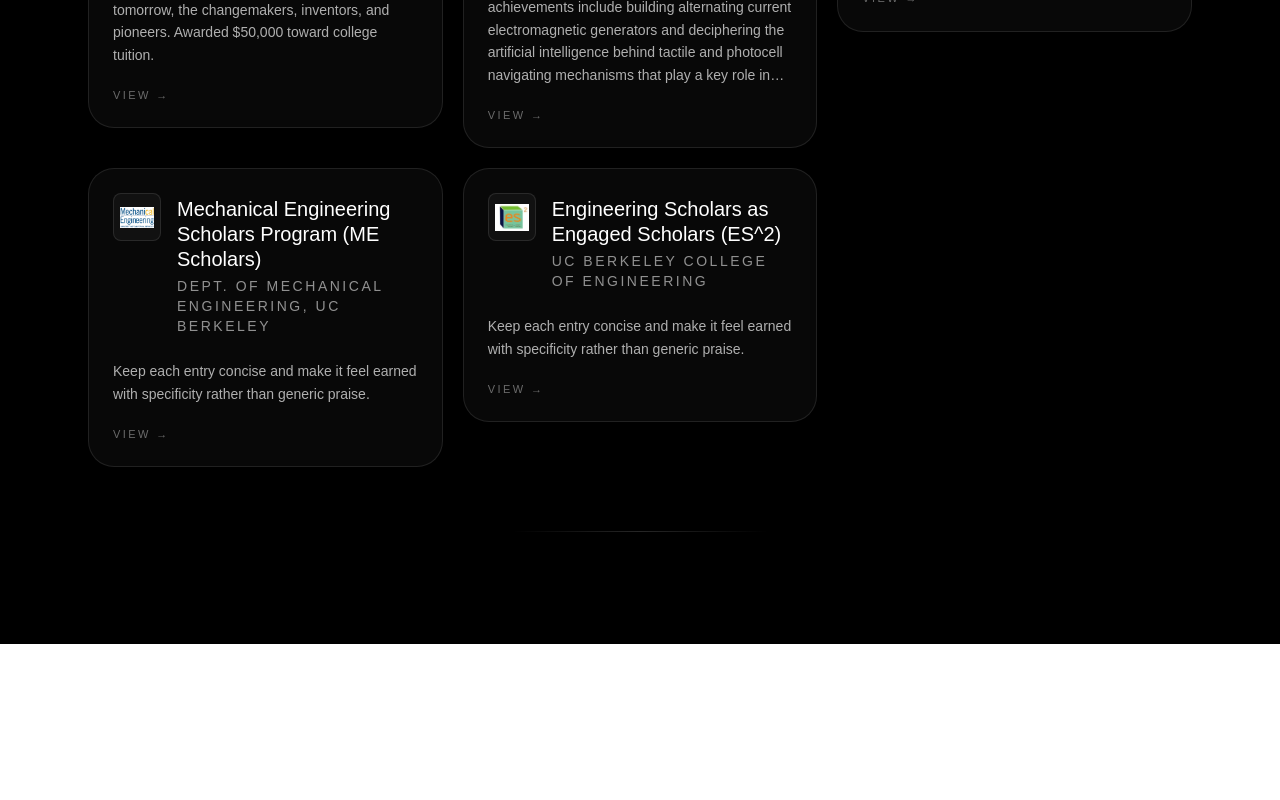
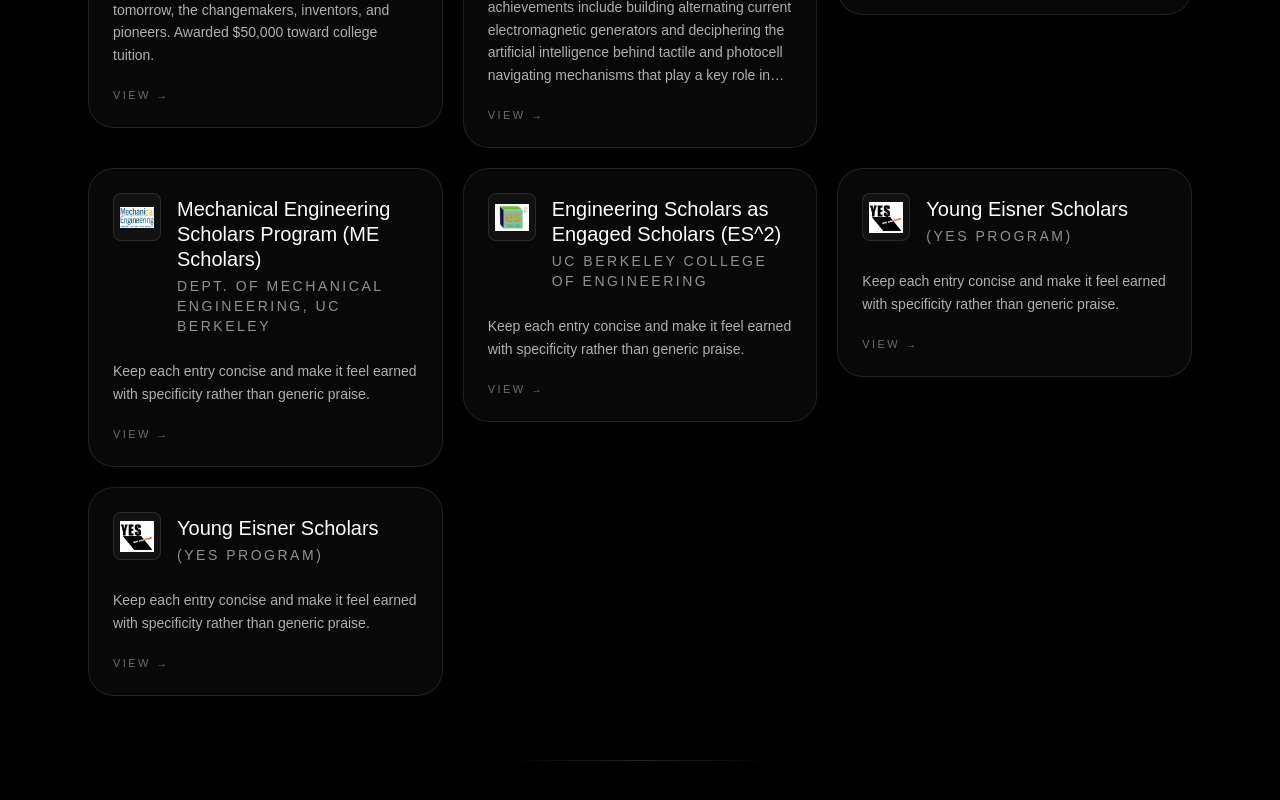
Before and after one commit to sophyamirza/sophya-portfolio, a Next.js app: page /toolkit in a window 1280 px wide. Shown: the part 2220-3020 px from the top of the page. Before the commit the page ends 2864 px from the top, so only its background shows below. Built offline with nearby package versions, Linux system fonts and the light colour scheme; a web font is replaced by a local one.

Commit message:
add the YES card to awards

```diff
--- a/app/toolkit/page.tsx
+++ b/app/toolkit/page.tsx
@@ -187,7 +187,7 @@ const awards: Award[] = [
   {
     title: "SAE Engineering Scholar",
     issuer: "SAE International",
-    when: "2024",
+    when: "",
     description:
       "For academic excellence pursuing their passion for engineering.",
     image: "/logos/sae.PNG",
@@ -210,6 +210,24 @@ const awards: Award[] = [
       "Keep each entry concise and make it feel earned with specificity rather than generic praise.",
     image: "/logos/es2.PNG",
     href: "https://engineering.berkeley.edu/students/programs/engineering-scholars-as-engaged-scholars/",
+  },
+  {
+    title: "Young Eisner Scholars",
+    issuer: "(YES Program)",
+    when: "",
+    description:
+      "Keep each entry concise and make it feel earned with specificity rather than generic praise.",
+    image: "/logos/YES.PNG",
+    href: "https://engineering.berkeley.edu/students/programs/engineering-scholars-as-engaged-scholars/",
+  },
+  {
+    title: "Young Eisner Scholars",
+    issuer: "(YES Program)",
+    when: "",
+    description:
+      "Keep each entry concise and make it feel earned with specificity rather than generic praise.",
+    image: "/logos/YES.PNG",
+    href: "https://yesscholars.org/",
   },
 ];
 
```
Also changed, not shown: public/logos/yes.PNG (added).
